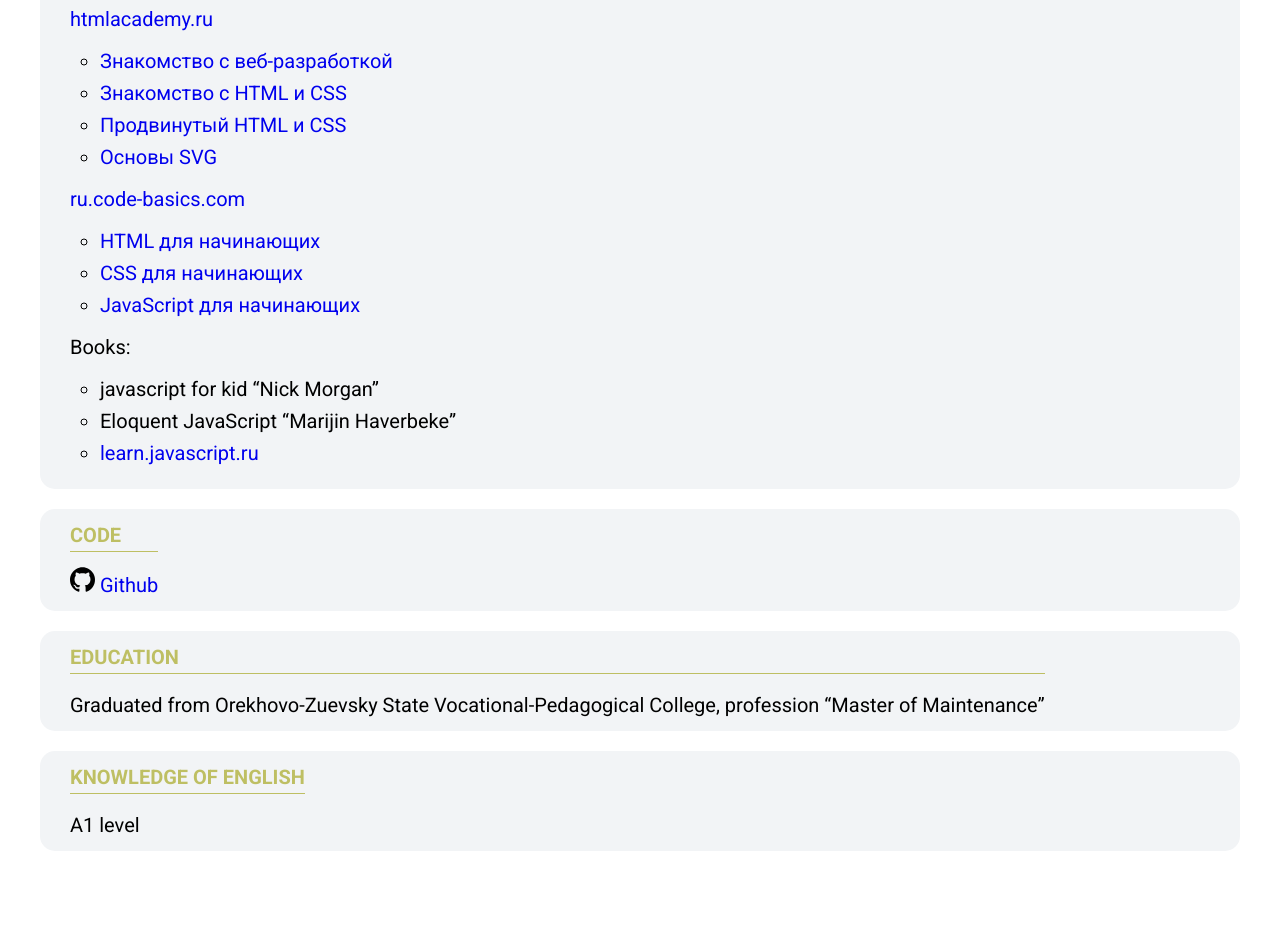
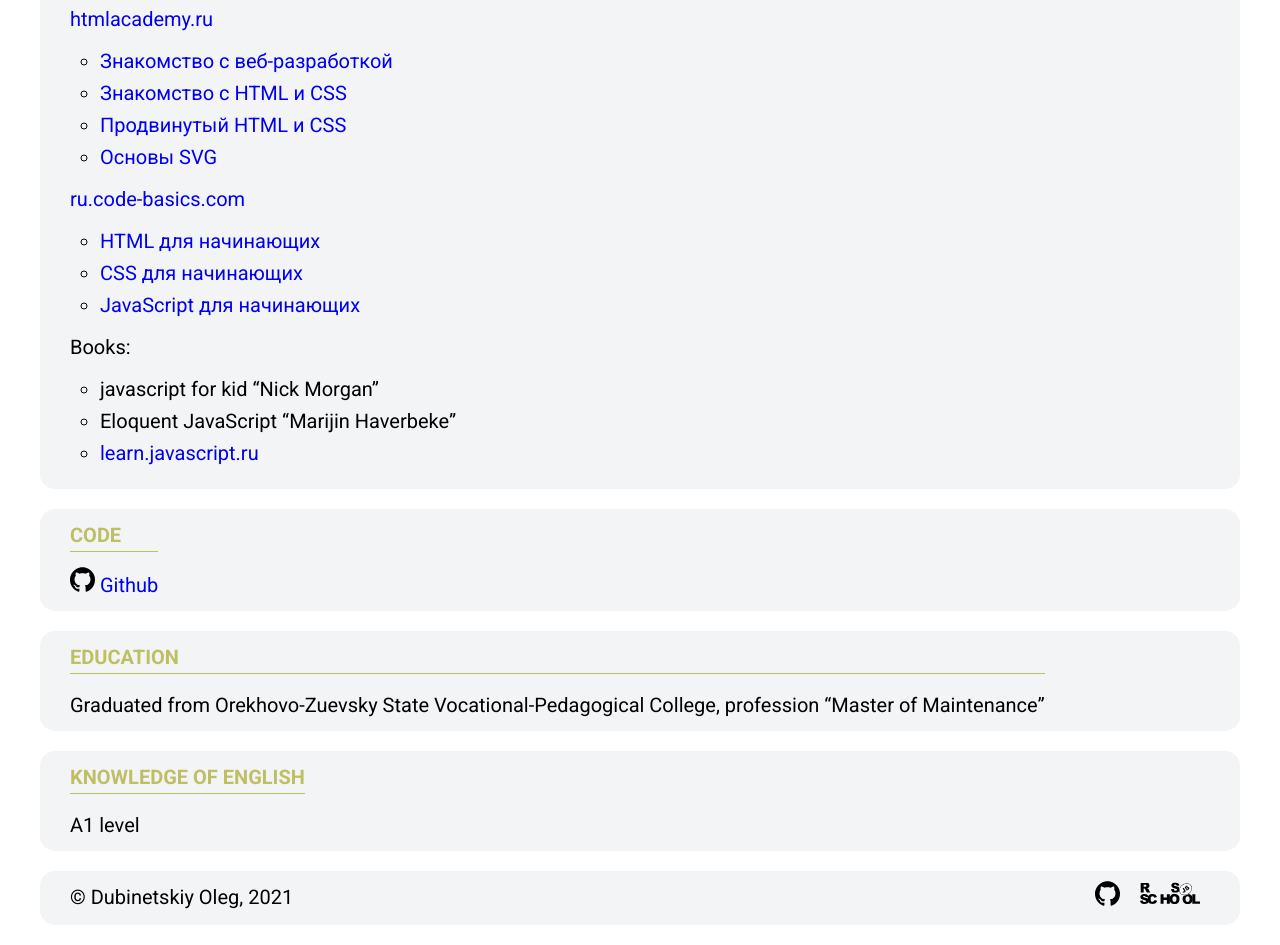
Before and after one commit to F1xa/rsschool-cv1, a plain HTML site: page index.html in a window 1280 px wide. Shown: the part 740-1685 px from the top of the page. Before the commit the page ends 1611 px from the top, so only its background shows below. Drawn offline with Linux system fonts and the light colour scheme.

Commit message:
feat: added footer

```diff
--- a/index.html
+++ b/index.html
@@ -17,7 +17,7 @@
           <img class="logo__photo" src="./assets/images/image.png" alt="profile picture">
           <h1 class="logo__title">Dubinetskiy Oleg</h1>
         </article>
-        <section class="contacts">
+        <div class="contacts">
           <ul class="contacts__list">
             <li>
               <div class="contacts__element">
@@ -56,7 +56,7 @@
               </div>
             </li>
           </ul>
-        </section>
+        </div>
       </div>
     </header>
     <main class="main">
@@ -125,5 +125,20 @@
         </section>
       </div>
     </main>
+    <footer>
+      <div class="wrapper">
+          <p>© Dubinetskiy Oleg, 2021</p>
+        <ul>
+          <li class="footer__list">
+            <a class="footer__icons" href="https://github.com/F1xa">
+              <img class="contacts__element__img" src="./assets/images/github-logo_icon-icons.com_73546.svg" alt="githab logo">
+            </a>
+            <a class="footer__icons" href="https://rs.school/js/">
+              <img class="contacts__element__img-rss" src="./assets/images/rs_school_js.svg" alt="Rss">
+            </a>
+          </li>
+        </ul>
+      </div>
+    </footer>
 </body>
 </html>
--- a/style.css
+++ b/style.css
@@ -58,6 +58,10 @@
   width: 25px;
 }
 
+.contacts__element__img-rss {
+  width: 60px;
+}
+
 .skills__list {
   list-style: none;
 }
@@ -65,6 +69,14 @@
 .experiance {
   padding: 10px 0px 10px 30px;
   list-style: circle;
+}
+
+.footer__list {
+  display: flex;
+}
+
+.footer__icons {
+  padding: 0px 10px;
 }
 
 h2 {
```
Also changed, not shown: assets/images/rs_school_js.svg (added).
